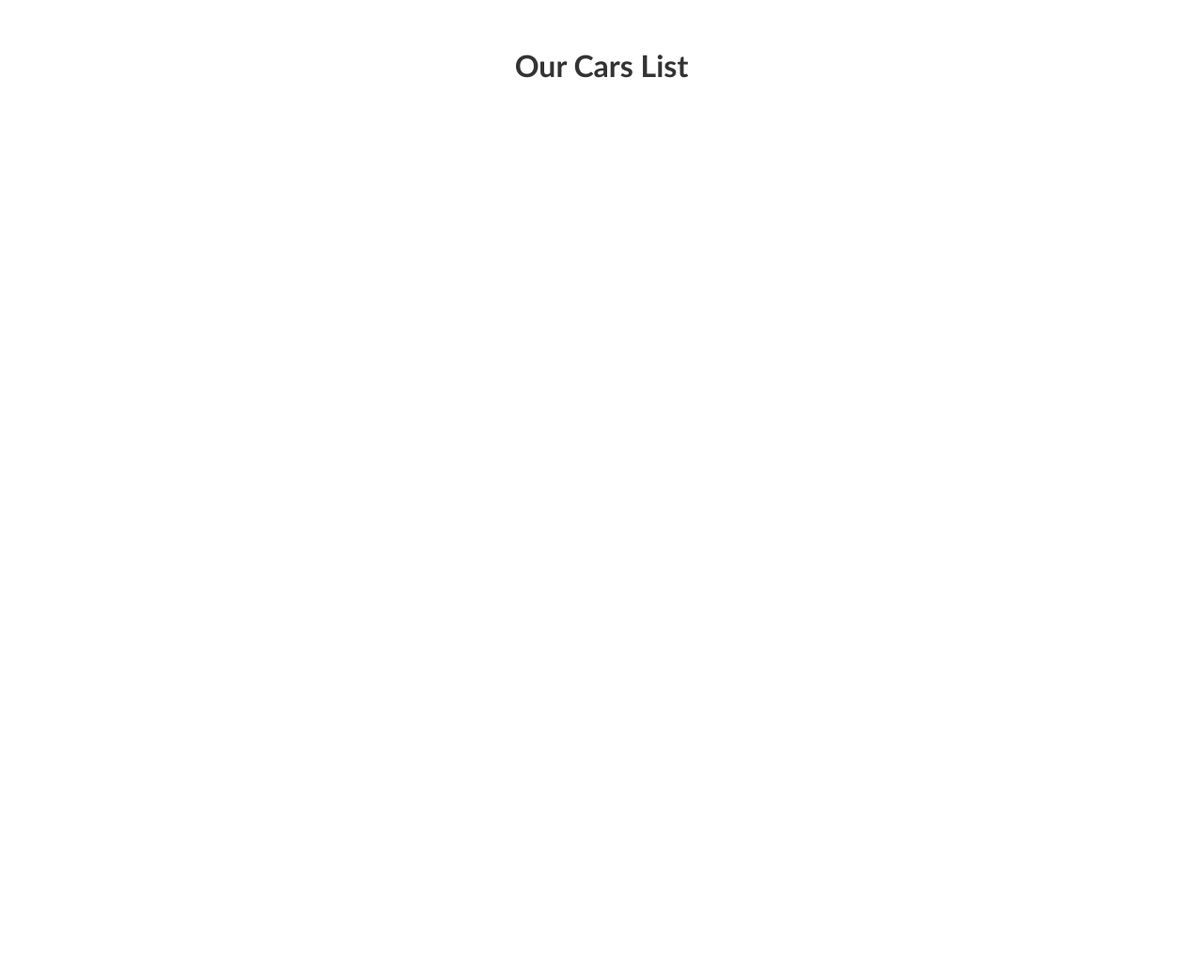
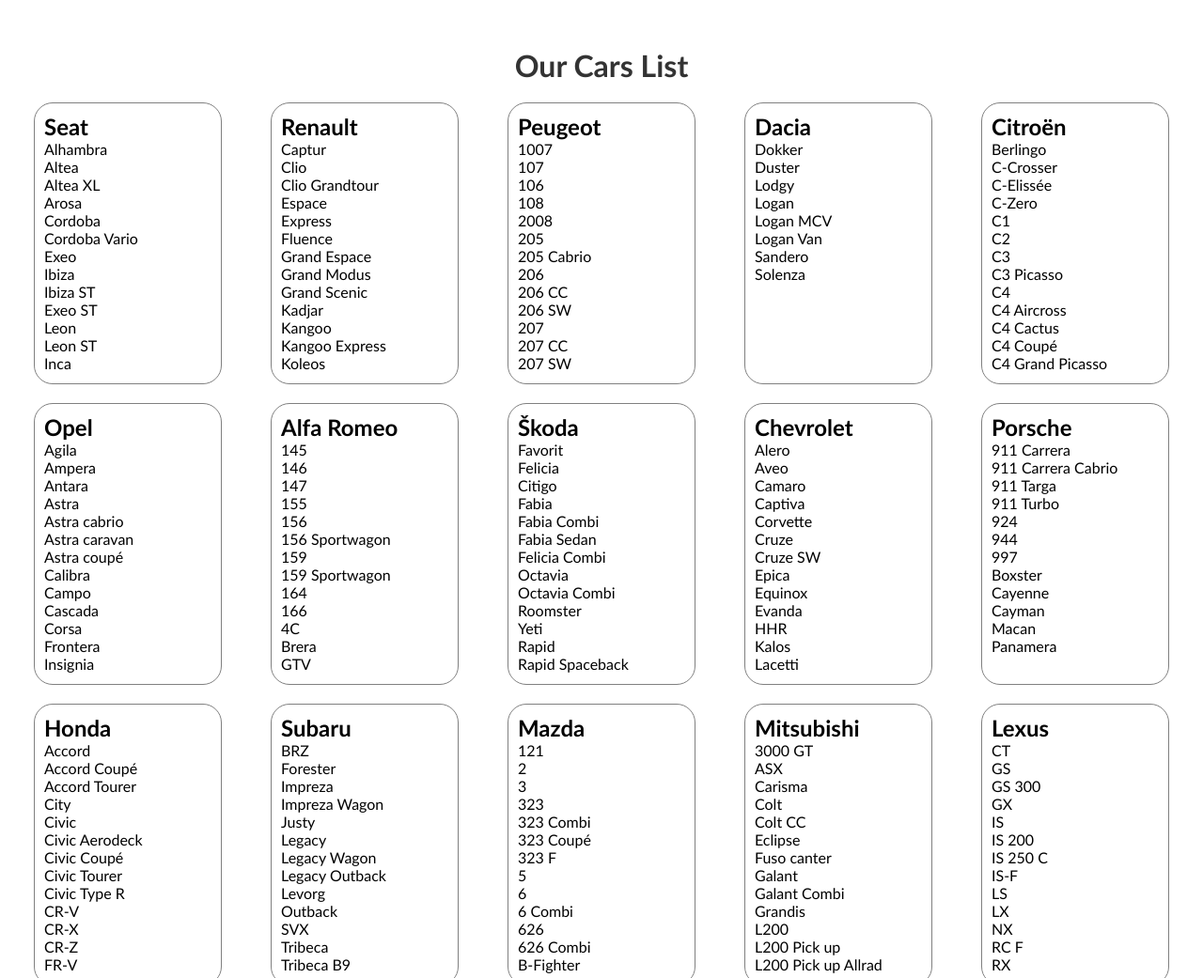
Before and after one commit to Tanastris/rokas_vezikauskas_js_exam, a plain HTML site: page Task 4/Index.html in a window 1280 px wide. Shown: the top 1041 px of the page at 94% size. Before the commit the page ends 800 px from the top, so only its background shows below. Drawn offline with Linux system fonts and the light colour scheme.

Commit message:
task 4 done

```diff
--- a/Task 4/script.js
+++ b/Task 4/script.js
@@ -8,4 +8,34 @@ Pastaba: Sukurta kortelė, kurioje yra informacija apie automobilį (brand), tur
 būti stilizuota su CSS ir būti responsive;
 -------------------------------------------------------------------------- */
 
-const ENDPOINT = 'cars.json';
+const els = {
+  outputEl: document.getElementById("output"),
+};
+
+const ENDPOINT = "./cars.json";
+
+(function () {
+  fetch(ENDPOINT)
+    .then((resp) => resp.json())
+    .then((rez) => {
+      displayManufacturerCards(rez);
+    });
+})();
+
+function displayManufacturerCards(data) {
+  data.forEach((obj) => {
+    const oneCard = document.createElement("div");
+    oneCard.className = "class-card";
+    const modelsEl = obj.models;
+    const h2El = document.createElement("h2");
+    h2El.textContent = obj.brand;
+    const ulEl = document.createElement("ul");
+    oneCard.append(h2El, ulEl);
+    els.outputEl.append(oneCard);
+    modelsEl.forEach((carModel) => {
+      const liEl = document.createElement("li");
+      liEl.textContent = carModel;
+      ulEl.append(liEl);
+    });
+  });
+}
--- a/Task 4/style.css
+++ b/Task 4/style.css
@@ -3,8 +3,8 @@
   margin: 0;
   padding: 0;
   box-sizing: border-box;
-  font-family: 'Trebuchet MS', 'Lucida Sans Unicode', 'Lucida Grande',
-    'Lucida Sans', Arial, sans-serif;
+  font-family: "Trebuchet MS", "Lucida Sans Unicode", "Lucida Grande",
+    "Lucida Sans", Arial, sans-serif;
 }
 
 /* Mobile first */
@@ -27,3 +27,27 @@
   margin-top: 50px;
   color: #333;
 }
+#output {
+  display: flex;
+  flex-wrap: wrap;
+  justify-content: space-around;
+  gap: 20px;
+  margin: 20px;
+}
+
+.class-card {
+  border-radius: 20px;
+  display: flex;
+  flex-direction: column;
+  width: 200px;
+  height: 300px;
+  overflow-y: auto;
+  border: 1px solid gray;
+  padding: 10px;
+}
+.class-card ul {
+  overflow-y: auto;
+}
+.class-card ul li {
+  list-style: none;
+}
```
